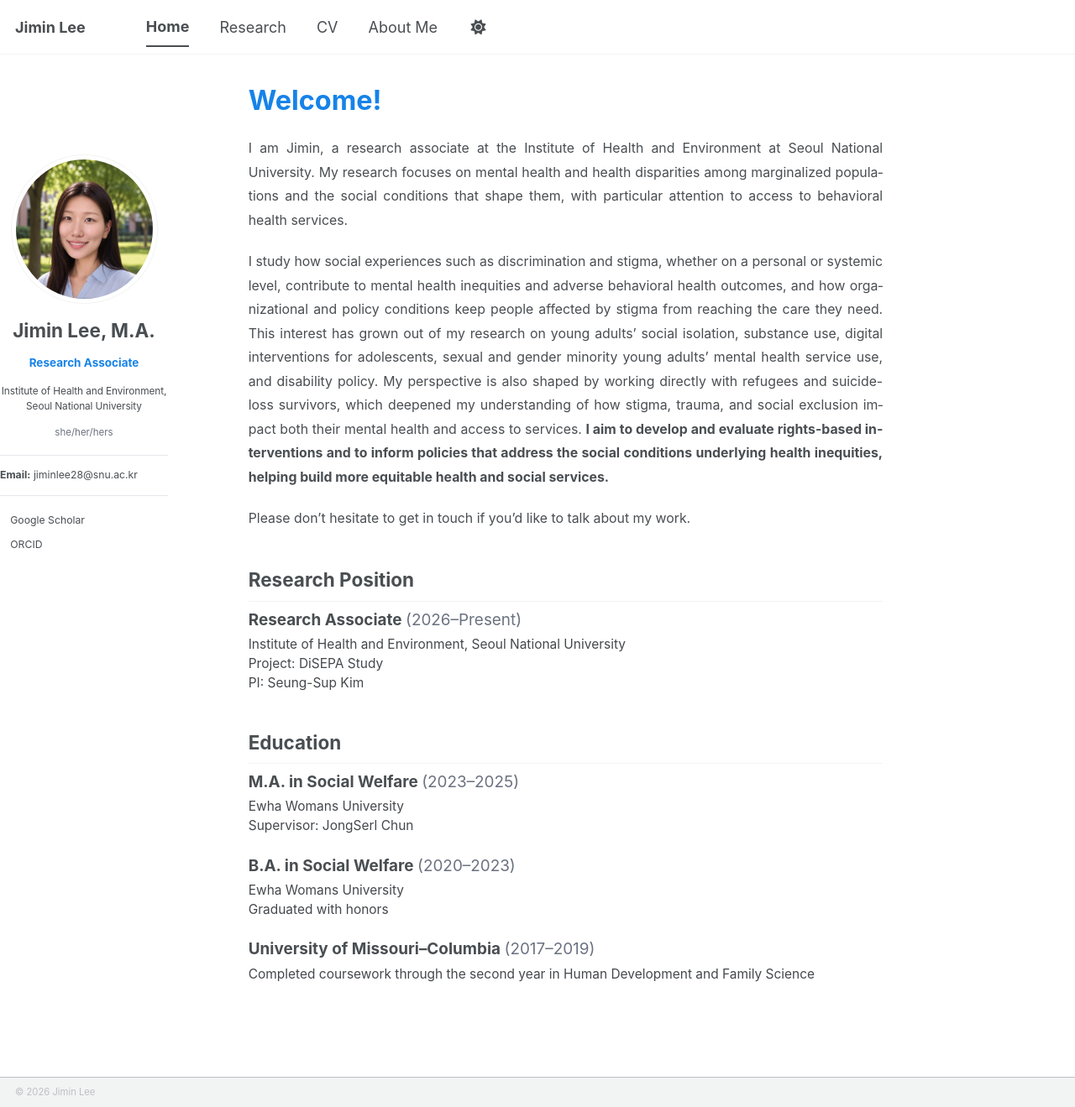
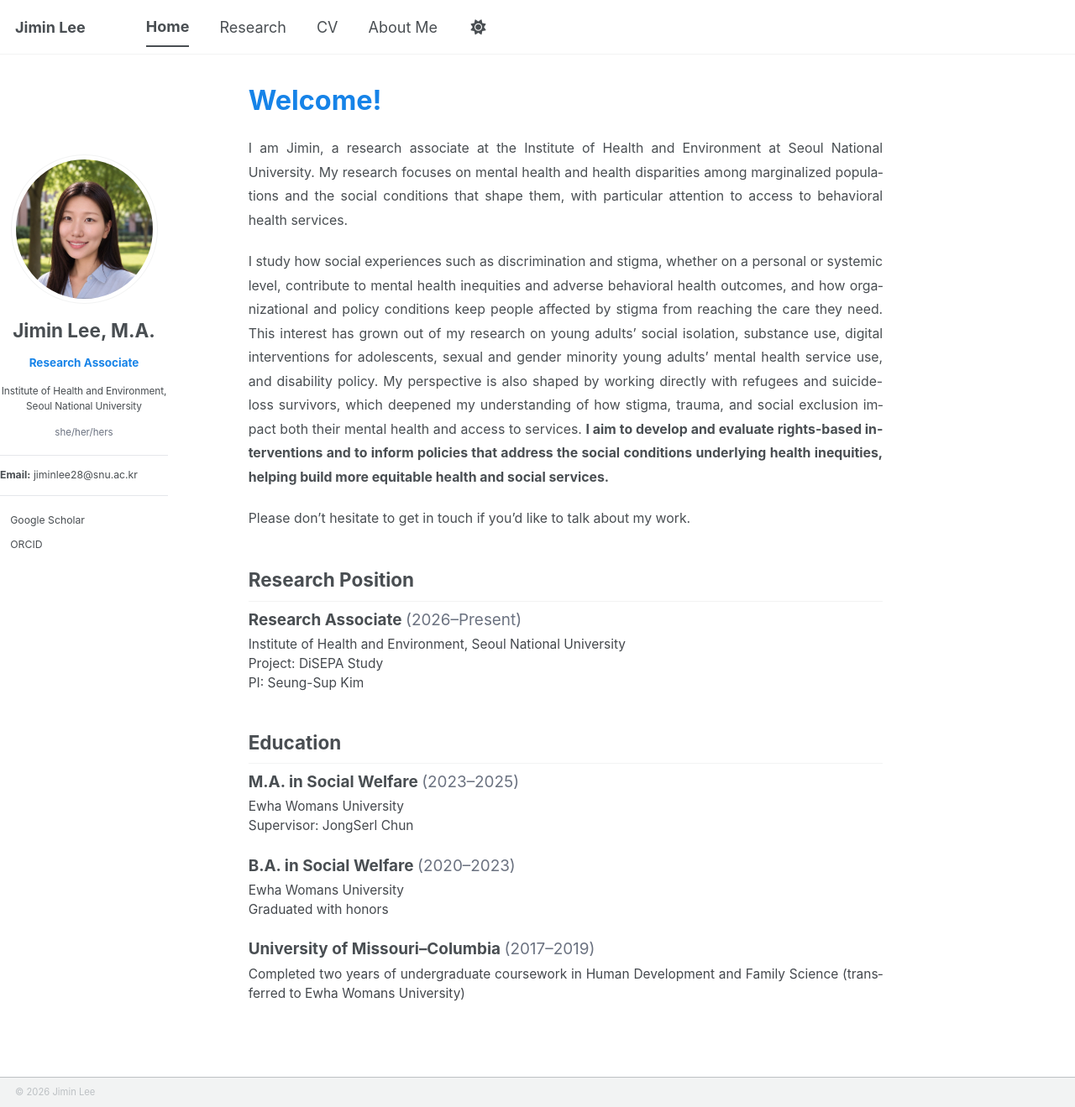
Before and after one commit to jiminlee-research/jiminlee-research.github.io, a Jekyll site: the page built from _pages/about.md, in a window 1280 px wide and 1319 px high. Shown: the whole window at 84% size. Built offline with Jekyll 4.4.1, drawn with Linux system fonts in a browser that asks for light colours; a style sheet for code colours, icons or effects is not loaded.

Commit message:
Clarify Missouri coursework and note transfer to Ewha
Co-Authored-By: Claude Opus 5.5 <noreply@anthropic.com>
Claude-Session: https://claude.ai/code/session_01PcjxNh4uDfJYhgiEt9WPHV

```diff
--- a/_pages/about.md
+++ b/_pages/about.md
@@ -68,6 +68,6 @@ Please don't hesitate to get in touch if you'd like to talk about my work.
 </div>
 <div class="education-entry">
 <h3>University of Missouri–Columbia <span>(2017–2019)</span></h3>
-<p>Completed coursework through the second year in Human Development and Family Science</p>
+<p>Completed two years of undergraduate coursework in Human Development and Family Science (transferred to Ewha Womans University)</p>
 </div>
 </div>
```
